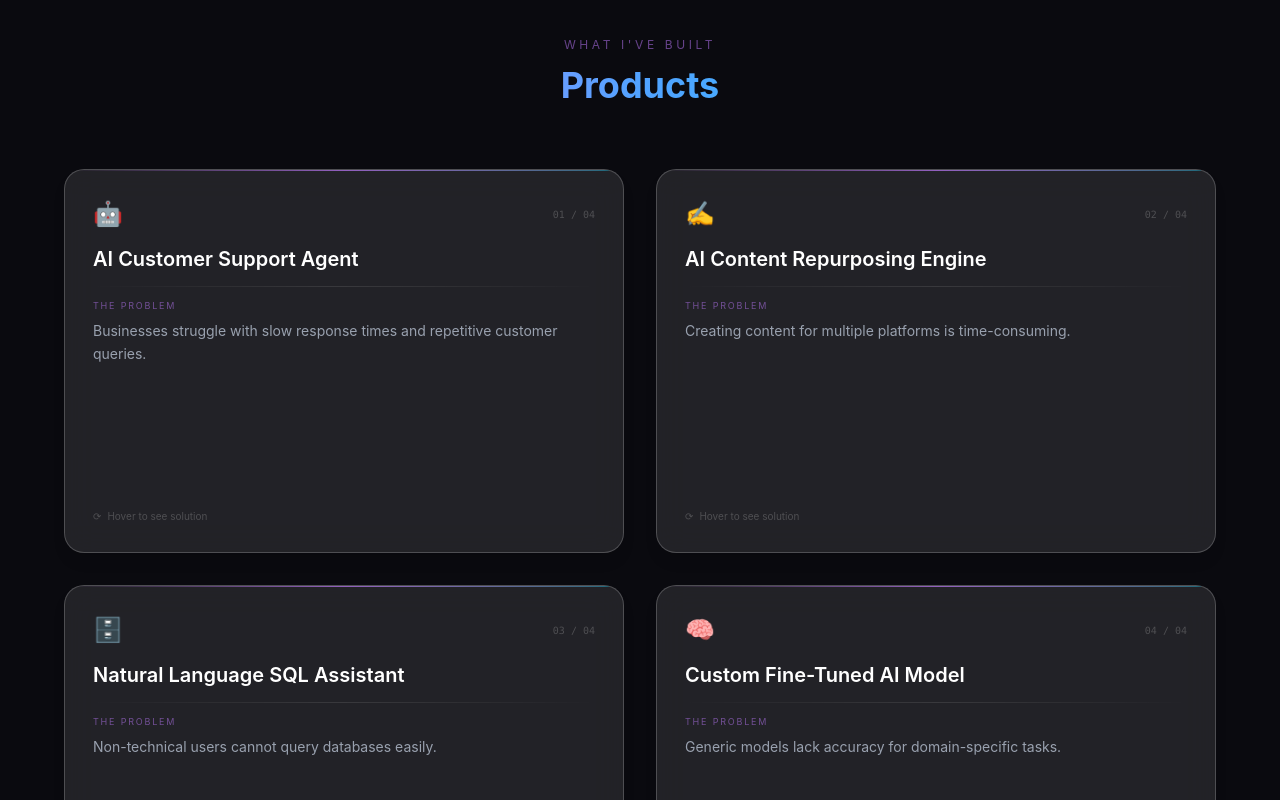
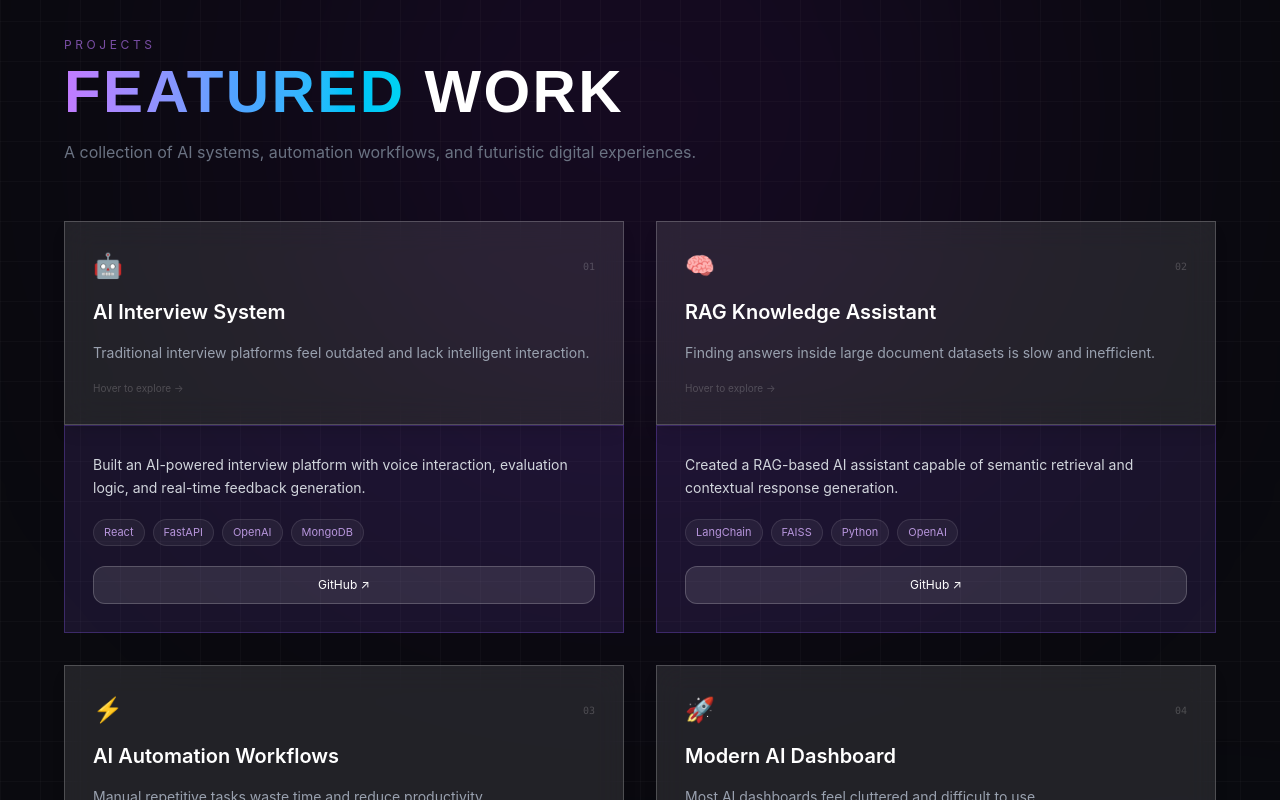
Before and after one commit to Himanshu110109/portfolio, a React (Vite) app: page / in a window 1280 px wide. Shown: the part 1600-2400 px from the top of the page. Built offline with nearby package versions, Linux system fonts and the light colour scheme.

Commit message:
Replace project details with new AI projects

```diff
--- a/src/components/Projects.jsx
+++ b/src/components/Projects.jsx
@@ -1,152 +1,164 @@
 import { motion } from "framer-motion";
+
+export default function Projects() {
 
   const projects = [
     {
+      title: "AI Interview System",
       icon: "🤖",
-    title: "AI Customer Support Agent",
       problem:
-      "Businesses struggle with slow response times and repetitive customer queries.",
+        "Traditional interview platforms feel outdated and lack intelligent interaction.",
+
       solution:
-      "Built an LLM + RAG based chatbot trained on business data to automate support.",
-    tech: ["OpenAI", "LangChain", "Vector DB", "FastAPI"],
-    result:
-      "Reduced response time by ~70% and automated common queries.",
-    github: "https://github.com/Himanshu110109/GYM-chatbot",
-    demo: "#",
+        "Built an AI-powered interview platform with voice interaction, evaluation logic, and real-time feedback generation.",
+
+      tech: ["React", "FastAPI", "OpenAI", "MongoDB"],
+
+      github: "#",
     },
+
     {
-    icon: "✍️",
-    title: "AI Content Repurposing Engine",
+      title: "RAG Knowledge Assistant",
+      icon: "🧠",
       problem:
-      "Creating content for multiple platforms is time-consuming.",
+        "Finding answers inside large document datasets is slow and inefficient.",
+
       solution:
-      "Converts long-form content into posts, captions, and summaries automatically.",
-    tech: ["OpenAI API", "Prompt Engineering", "FastAPI"],
-    result: "Increased content production speed by 5–10x.",
-    github: "https://github.com/Himanshu110109/Ai-content-repurposing",
-    demo: "#",
+        "Created a RAG-based AI assistant capable of semantic retrieval and contextual response generation.",
+
+      tech: ["LangChain", "FAISS", "Python", "OpenAI"],
+
+      github: "#",
     },
+
     {
-    icon: "🗄️",
-    title: "Natural Language SQL Assistant",
+      title: "AI Automation Workflows",
+      icon: "⚡",
       problem:
-      "Non-technical users cannot query databases easily.",
+        "Manual repetitive tasks waste time and reduce productivity.",
+
       solution:
-      "Built an AI assistant that converts natural language into SQL queries and returns results.",
-    tech: ["LLM", "SQL", "FastAPI", "Prompt Engineering"],
-    result:
-      "Enabled non-technical users to access data without writing SQL.",
-    github: "https://github.com/Himanshu110109/sql-query-tool",
-    demo: "#",
+        "Designed automation systems integrating APIs, AI agents, and workflow orchestration.",
+
+      tech: ["n8n", "Node.js", "APIs", "Automation"],
+
+      github: "#",
     },
+
     {
-    icon: "🧠",
-    title: "Custom Fine-Tuned AI Model",
+      title: "Modern AI Dashboard",
+      icon: "🚀",
       problem:
-      "Generic models lack accuracy for domain-specific tasks.",
+        "Most AI dashboards feel cluttered and difficult to use.",
+
       solution:
-      "Fine-tuned an LLM on custom datasets to improve performance and relevance.",
-    tech: ["HuggingFace", "OpenAI", "Python", "Unsloth"],
-    result:
-      "Improved response accuracy and domain relevance significantly.",
-    github: "https://github.com/Himanshu110109/Fine-tuning",
-    demo: "#",
+        "Built a futuristic dashboard with clean UX, real-time analytics, and interactive visual systems.",
+
+      tech: ["React", "Tailwind", "Charts", "Framer Motion"],
+
+      github: "#",
     },
   ];
 
-export default function Projects() {
   return (
     <section
       id="projects"
-      className="py-20 md:py-24 px-4 sm:px-6 relative"
+      className="relative py-16 md:py-24 px-4 sm:px-6 overflow-hidden"
     >
-      <style>{`
-        .flip-wrap {
-          perspective: 1000px;
-        }
 
-        .flip-inner {
-          position: relative;
-          width: 100%;
-          height: 100%;
-          transform-style: preserve-3d;
-          transition: transform 0.6s cubic-bezier(0.23, 1, 0.32, 1);
-        }
+      {/* BACKGROUND */}
+      <div className="absolute inset-0 pointer-events-none overflow-hidden">
 
-        .flip-wrap:hover .flip-inner {
-          transform: rotateY(180deg);
-        }
+        <div className="absolute top-[-180px] left-1/2 -translate-x-1/2 w-[700px] h-[700px] bg-purple-600/10 blur-[180px] rounded-full" />
 
-        .flip-front,
-        .flip-back {
-          position: absolute;
-          inset: 0;
-          backface-visibility: hidden;
-          -webkit-backface-visibility: hidden;
-          border-radius: 20px;
-        }
+        <div className="absolute bottom-[-120px] right-[-100px] w-[350px] h-[350px] bg-cyan-500/10 blur-[120px] rounded-full" />
 
-        .flip-back {
-          transform: rotateY(180deg);
-        }
-      `}</style>
+        <div className="absolute inset-0 bg-[linear-gradient(rgba(255,255,255,0.025)_1px,transparent_1px),linear-gradient(90deg,rgba(255,255,255,0.025)_1px,transparent_1px)] bg-[size:40px_40px]" />
+      </div>
 
-      <div className="text-center mb-12 md:mb-16">
-        <p className="text-xs uppercase tracking-[0.3em] text-purple-400/50 mb-3">
-          What I've built
+      <div className="relative z-10 max-w-6xl mx-auto">
+
+        {/* HEADING */}
+        <motion.div
+          initial={{ opacity: 0, y: 20 }}
+          whileInView={{ opacity: 1, y: 0 }}
+          transition={{ duration: 0.6 }}
+          className="mb-10 md:mb-14"
+        >
+
+          <p className="text-xs uppercase tracking-[0.3em] text-purple-400/60 mb-3">
+            PROJECTS
           </p>
 
-        <h2 className="text-2xl sm:text-3xl md:text-4xl font-bold gradient-text">
-          Products
+          <h2
+            className="text-4xl sm:text-5xl md:text-6xl leading-[0.9] font-black"
+            style={{
+              fontFamily: "'Bebas Neue', sans-serif",
+              letterSpacing: "0.04em",
+            }}
+          >
+            <span className="gradient-text">
+              FEATURED
+            </span>
+
+            <span className="text-white">
+              {" "}WORK
+            </span>
           </h2>
-      </div>
 
-      <div className="grid md:grid-cols-2 gap-6 sm:gap-8 max-w-6xl mx-auto">
+          <p className="text-gray-500 text-sm sm:text-base mt-5 max-w-2xl leading-relaxed">
+            A collection of AI systems, automation workflows,
+            and futuristic digital experiences.
+          </p>
+        </motion.div>
+
+        {/* PROJECT GRID */}
+        <div className="grid md:grid-cols-2 gap-5 sm:gap-8 max-w-6xl mx-auto">
+
           {projects.map((p, i) => (
+
             <motion.div
               key={i}
-            className="flip-wrap min-h-[22rem] sm:min-h-[24rem]"
               initial={{ opacity: 0, y: 30 }}
               whileInView={{ opacity: 1, y: 0 }}
               viewport={{ once: true }}
               transition={{
                 duration: 0.5,
-              delay: i * 0.1,
-              ease: [0.23, 1, 0.32, 1],
+                delay: i * 0.08,
               }}
             >
+
+              {/* ================= DESKTOP FLIP CARD ================= */}
+              <div className="hidden md:block flip-wrap min-h-[24rem]">
+
                 <div className="flip-inner">
 
                   {/* FRONT */}
                   <div className="flip-front glass glow-card card overflow-hidden">
-                <div className="absolute top-0 left-0 right-0 h-px bg-gradient-to-r from-transparent via-purple-400/70 to-cyan-400/40" />
 
-                <div className="relative z-10 p-6 sm:p-7 h-full flex flex-col">
+                    <div className="relative z-10 p-7 h-full flex flex-col">
+
                       <div className="flex items-center justify-between mb-4">
-                    <span className="text-2xl">{p.icon}</span>
+
+                        <span className="text-2xl">
+                          {p.icon}
+                        </span>
 
                         <span className="text-[10px] font-mono text-white/20">
-                      {String(i + 1).padStart(2, "0")} /{" "}
-                      {String(projects.length).padStart(2, "0")}
+                          {String(i + 1).padStart(2, "0")}
                         </span>
                       </div>
 
-                  <h3 className="text-lg sm:text-xl font-semibold mb-3 leading-snug">
+                      <h3 className="text-xl font-semibold mb-4">
                         {p.title}
                       </h3>
 
-                  <div className="h-px bg-gradient-to-r from-white/0 via-white/10 to-white/0 mb-3" />
-
-                  <p className="text-[9px] uppercase tracking-[0.2em] text-purple-400/50 mb-2">
-                    The Problem
-                  </p>
-
-                  <p className="text-gray-400 text-xs sm:text-sm leading-relaxed">
+                      <p className="text-gray-400 text-sm leading-relaxed">
                         {p.problem}
                       </p>
 
-                  <p className="mt-auto text-[10px] text-white/20 flex items-center gap-1.5 pt-4">
-                    <span>⟳</span> Hover to see solution
+                      <p className="mt-auto text-[10px] text-white/20 pt-4">
+                        Hover to explore →
                       </p>
                     </div>
                   </div>
@@ -159,24 +171,14 @@ export default function Projects() {
                       border: "1px solid rgba(139,92,246,0.3)",
                     }}
                   >
-                <div className="absolute top-0 left-0 right-0 h-px bg-gradient-to-r from-transparent via-purple-400/80 to-cyan-400/50" />
 
-                <div className="absolute inset-0 bg-gradient-to-br from-purple-500/10 via-blue-500/5 to-cyan-500/10 pointer-events-none" />
+                    <div className="relative z-10 p-7 h-full flex flex-col">
 
-                <div className="relative z-10 p-6 sm:p-7 h-full flex flex-col">
-                  <p className="text-[9px] uppercase tracking-[0.2em] text-purple-400/50 mb-2">
-                    Solution
-                  </p>
-
-                  <p className="text-gray-300 text-xs leading-relaxed mb-4">
+                      <p className="text-gray-300 text-sm leading-relaxed mb-5">
                         {p.solution}
                       </p>
 
-                  <p className="text-[9px] uppercase tracking-[0.2em] text-purple-400/50 mb-2">
-                    Tech
-                  </p>
-
-                  <div className="flex flex-wrap gap-2 mb-4">
+                      <div className="flex flex-wrap gap-2 mb-5">
                         {p.tech.map((t, j) => (
                           <span
                             key={j}
@@ -187,43 +189,72 @@ export default function Projects() {
                         ))}
                       </div>
 
-                  <div className="flex items-start gap-2 rounded-xl border border-green-500/20 bg-green-500/5 px-3 py-3 mb-4">
-                    <span className="text-green-400 text-xs shrink-0 mt-0.5">
-                      ↑
-                    </span>
+                      <div className="flex gap-2 mt-auto">
 
-                    <p className="text-green-400 text-xs leading-relaxed">
-                      {p.result}
-                    </p>
-                  </div>
-
-                  <div className="flex gap-2 mt-auto pt-3">
                         <a
                           href={p.github}
                           target="_blank"
                           rel="noreferrer"
-                      className="flex-1 text-center px-3 py-2.5 rounded-xl bg-white/10 border border-white/20 hover:bg-purple-500/30 hover:border-purple-500/50 transition-all duration-300 text-xs"
+                          className="flex-1 text-center px-3 py-2.5 rounded-xl bg-white/10 border border-white/20 text-xs hover:bg-white/20 transition"
                         >
                           GitHub ↗
                         </a>
-
-                    {p.demo !== "#" && (
-                      <a
-                        href={p.demo}
-                        target="_blank"
-                        rel="noreferrer"
-                        className="flex-1 text-center px-3 py-2.5 rounded-xl bg-white/10 border border-white/20 hover:bg-cyan-500/20 hover:border-cyan-500/40 transition-all duration-300 text-xs"
-                      >
-                        Live Demo ↗
-                      </a>
-                    )}
                       </div>
                     </div>
                   </div>
 
                 </div>
+              </div>
+
+              {/* ================= MOBILE COMPACT CARD ================= */}
+              <div className="md:hidden rounded-2xl border border-white/10 bg-white/[0.03] backdrop-blur-xl p-5">
+
+                {/* TOP */}
+                <div className="flex items-start gap-4">
+
+                  <div className="text-2xl shrink-0">
+                    {p.icon}
+                  </div>
+
+                  <div className="min-w-0">
+
+                    <h3 className="text-base font-semibold leading-snug">
+                      {p.title}
+                    </h3>
+
+                    <p className="text-gray-400 text-sm leading-relaxed mt-2">
+                      {p.solution}
+                    </p>
+                  </div>
+                </div>
+
+                {/* TECH */}
+                <div className="flex flex-wrap gap-2 mt-4">
+
+                  {p.tech.slice(0, 3).map((t, j) => (
+                    <span
+                      key={j}
+                      className="text-[10px] px-2 py-1 rounded-full bg-white/5 border border-white/10 text-purple-300/80"
+                    >
+                      {t}
+                    </span>
+                  ))}
+                </div>
+
+                {/* BUTTON */}
+                <a
+                  href={p.github}
+                  target="_blank"
+                  rel="noreferrer"
+                  className="inline-flex items-center gap-2 text-sm text-purple-300 mt-5 hover:text-white transition"
+                >
+                  View Project ↗
+                </a>
+              </div>
+
             </motion.div>
           ))}
+        </div>
       </div>
     </section>
   );
```
Lines whose indentation alone changed are shown as unchanged.
